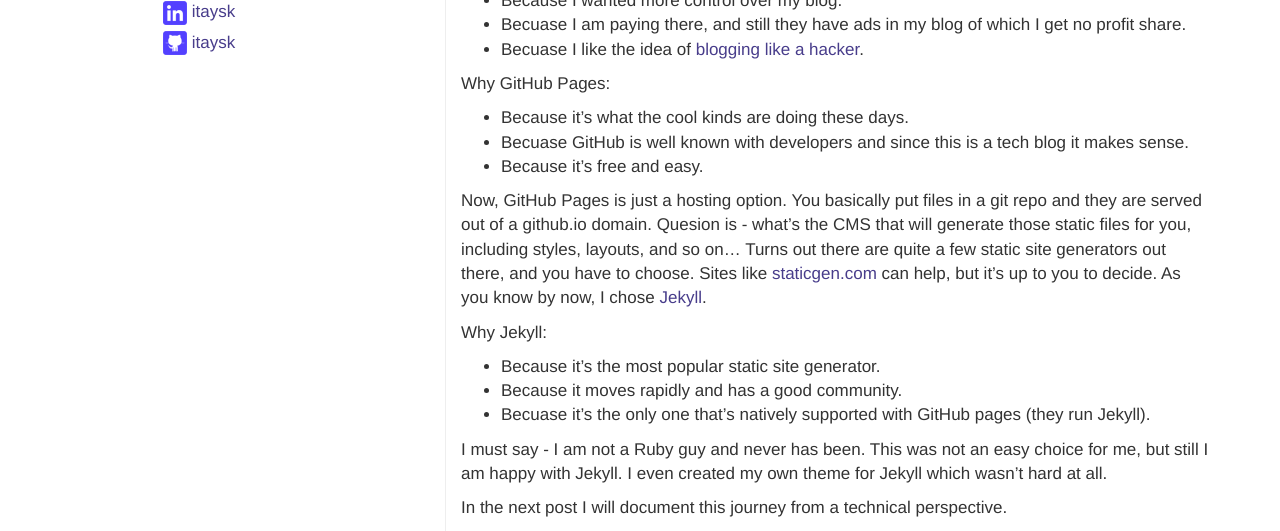
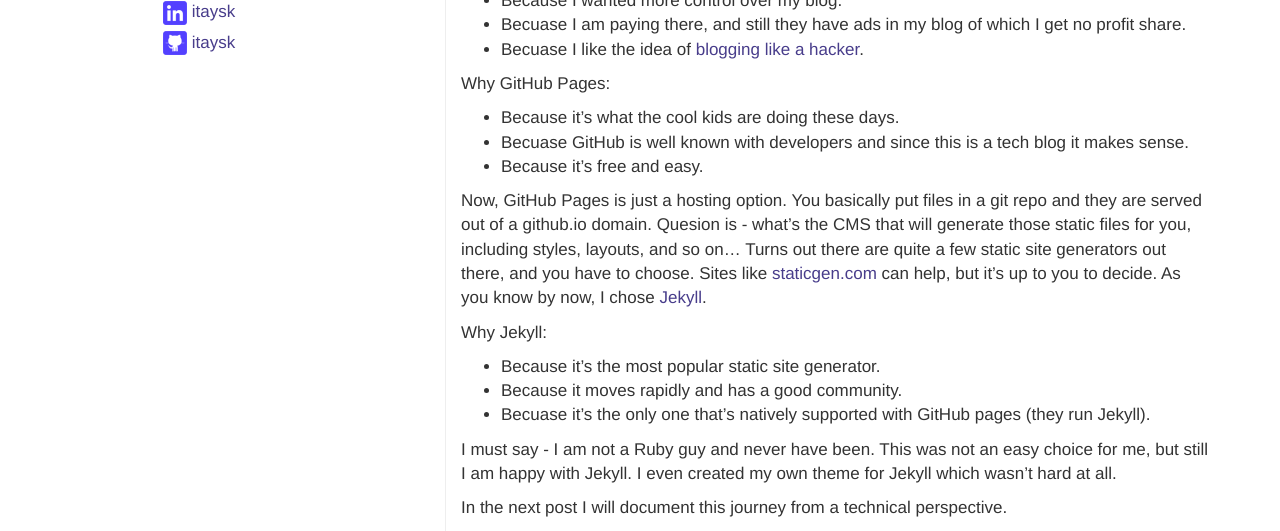
Before and after one commit to itaysk/itaysk.github.io, a Jekyll site: the page built from _posts/2016-10-04-i-have-moved-my-blog-to-github-pages-and-jekyll.md, in a window 1280 px wide. Shown: the part 375-906 px from the top of the page. Built offline with Jekyll 4.4.1, drawn with Linux system fonts in a browser that asks for light colours; comment, search, counter and statistics services are not loaded.

Commit message:
post: typos in i have moved my blog

```diff
--- a/_posts/2016-10-04-i-have-moved-my-blog-to-github-pages-and-jekyll.md
+++ b/_posts/2016-10-04-i-have-moved-my-blog-to-github-pages-and-jekyll.md
@@ -19,7 +19,7 @@
 
 Why GitHub Pages:
 
-- Because it's what the cool kinds are doing these days.
+- Because it's what the cool kids are doing these days.
 - Becuase GitHub is well known with developers and since this is a tech blog it makes sense.
 - Because it's free and easy.
 
@@ -34,6 +34,6 @@
 - Because it moves rapidly and has a good community.
 - Becuase it's the only one that's natively supported with GitHub pages (they run Jekyll).
 
-I must say - I am not a Ruby guy and never has been. This was not an easy choice for me, but still I am happy with Jekyll. I even created my own theme for Jekyll which wasn't hard at all.
+I must say - I am not a Ruby guy and never have been. This was not an easy choice for me, but still I am happy with Jekyll. I even created my own theme for Jekyll which wasn't hard at all.
 
 In the next post I will document this journey from a technical perspective.
```
